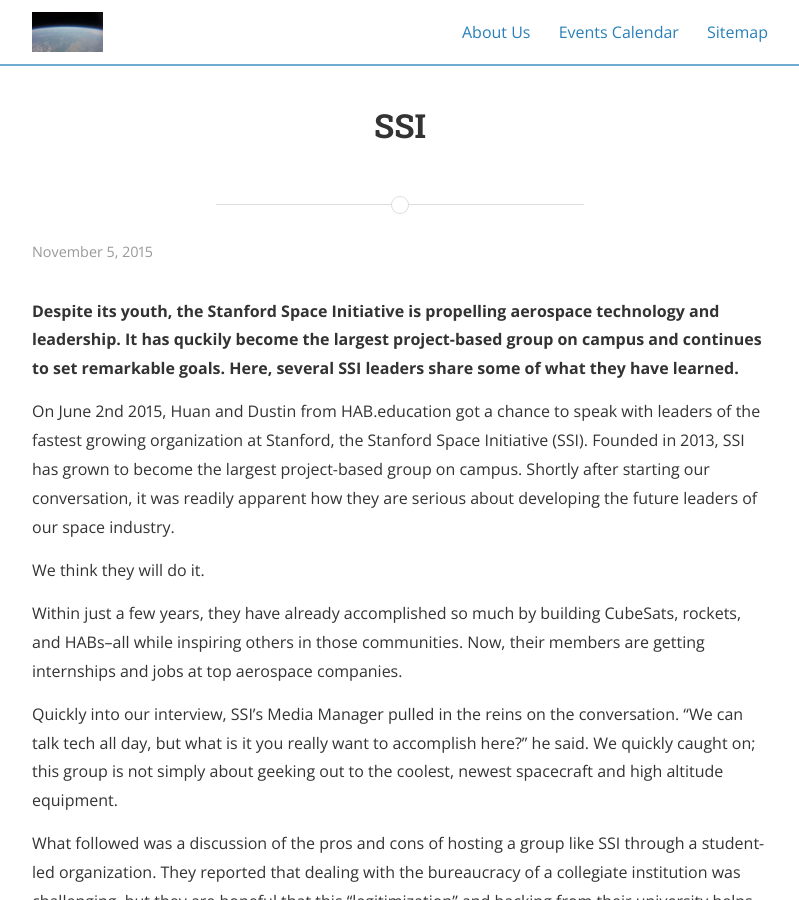
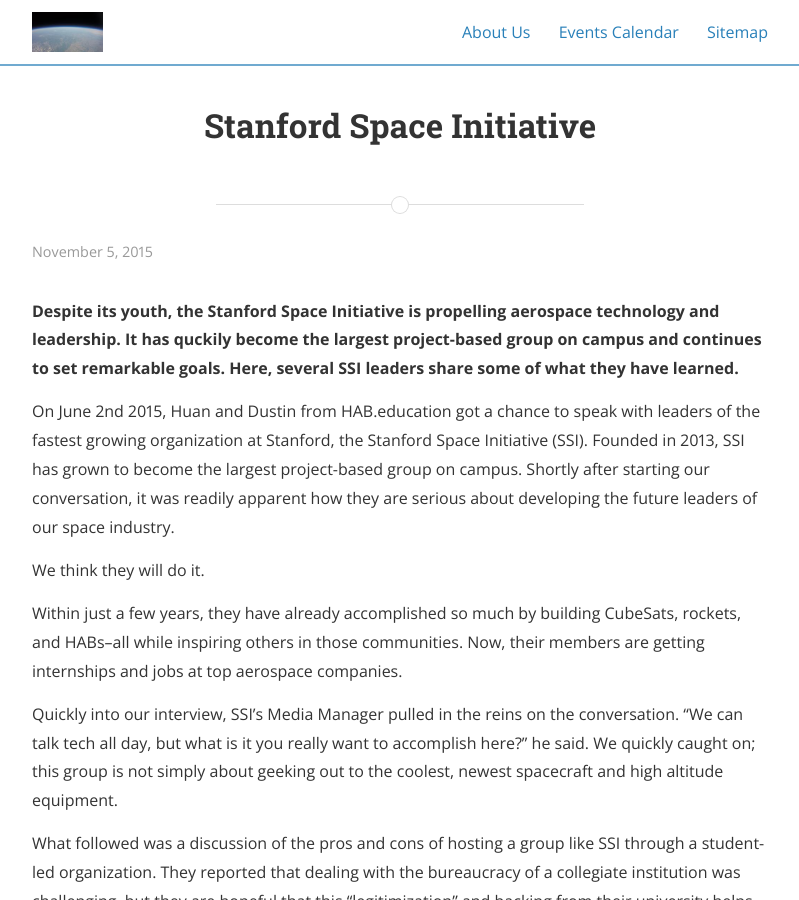
Before and after one commit to habeducation/habeducation.github.io, a Jekyll site: the page built from _posts/2015-10-29-SSI-interview.markdown, in a window 1280 px wide and 900 px high. Shown: the whole window, without its empty margins (240-1039 px from the left). Built offline with Jekyll 4.4.1, drawn with Linux system fonts in a browser that asks for light colours; nearby versions of some CDN libraries; comment, search, counter and statistics services are not loaded; a style sheet for code colours, icons or effects is not loaded.

Commit message:
update2 SSI

```diff
--- a/_posts/2015-10-29-SSI-interview.markdown
+++ b/_posts/2015-10-29-SSI-interview.markdown
@@ -1,6 +1,6 @@
 ---
 layout: post
-title:  "SSI"
+title:  "Stanford Space Initiative"
 date:   2015-11-05 08:43:59
 author: "Dustin Mayfield-Jones and Huan Truong"
 tags:	Interviews
```
